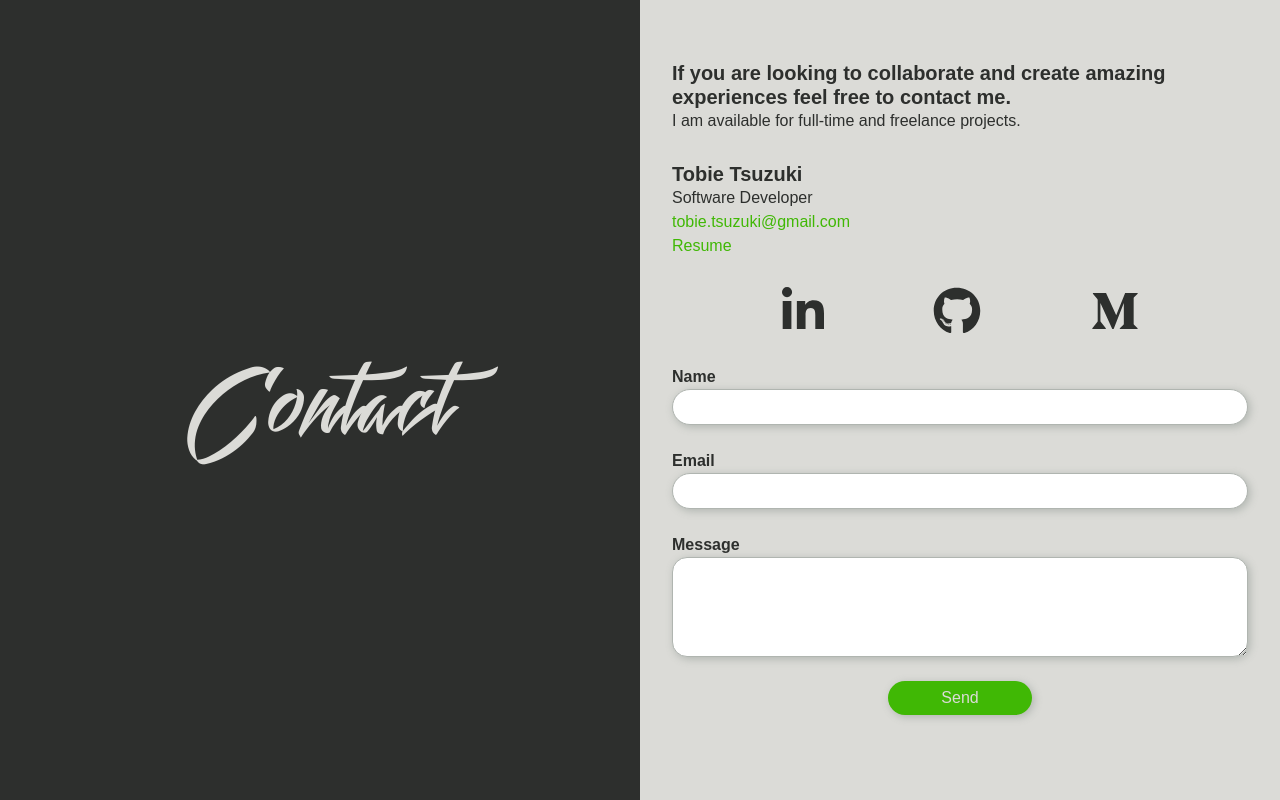
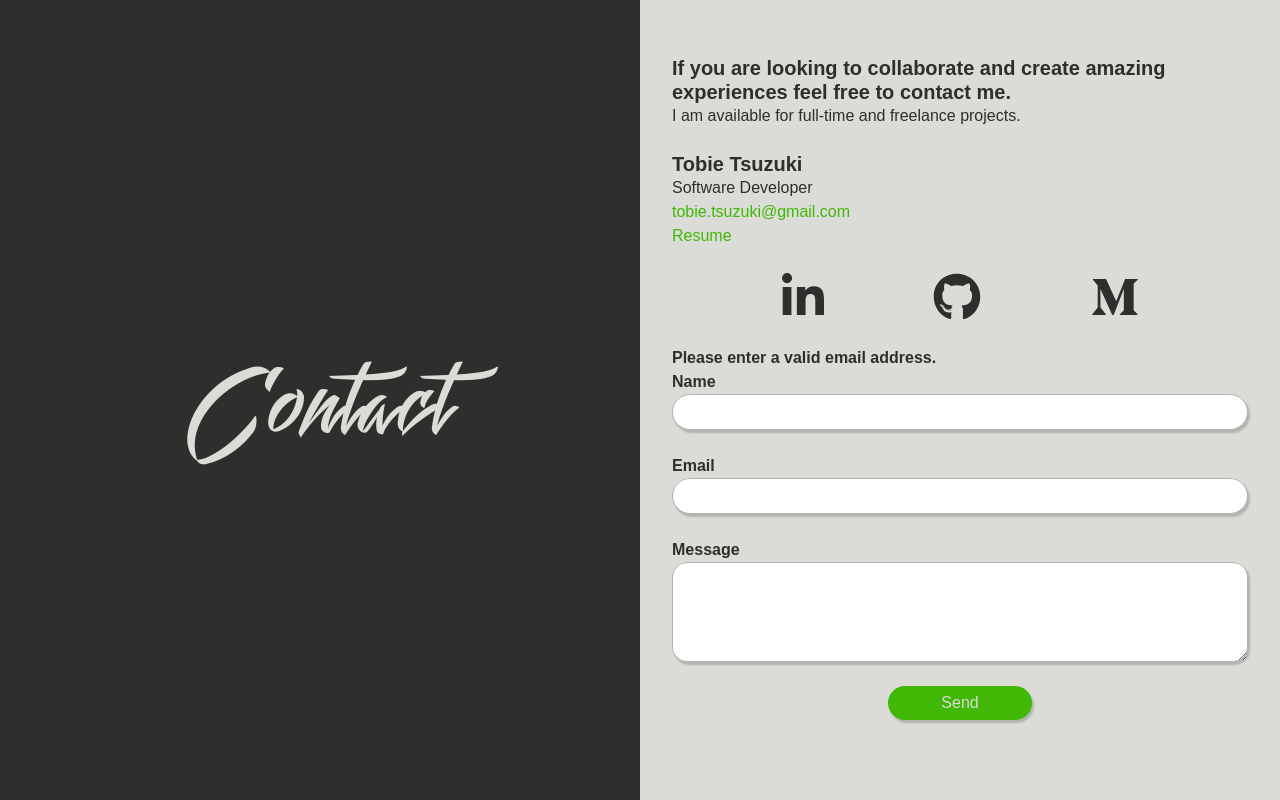
Before and after one commit to Nepsaco/portfolio, a Vue app: page / in a window 1280 px wide. Shown: the part 2400-3200 px from the top of the page. Built offline with nearby package versions, Linux system fonts and the light colour scheme; a web font is replaced by a local one.

Commit message:
updated send email function

```diff
--- a/src/components/EmailForm.vue
+++ b/src/components/EmailForm.vue
@@ -22,7 +22,7 @@ export default {
       name: '',
       email: {
         value: '',
-                valid: true,
+        valid: false,
       },
       message: {
         text: '',
@@ -43,8 +43,8 @@ export default {
         this.name = ''
         this.email.value = ''
         this.message.text = ''
+        this.sendEmail(event)
       }
-            this.sendEmail(event)
     },
 
     validate(input){
@@ -80,7 +80,7 @@ export default {
     margin-bottom: 1.5rem;
     border: 1px solid $grey;
     border-radius: 30px;
-        box-shadow: 2px 2px 8px $grey;
+    box-shadow: 2px 3px 2px $grey;
     &:focus {
       outline: none;
       box-shadow: 2px 2px 16px $dark;
--- a/src/views/Contact.vue
+++ b/src/views/Contact.vue
@@ -1,4 +1,5 @@
 <template>
+
     <section class='contact' id='contact'>
         <div class='contact-title'>
             <h1>Contact</h1>
@@ -64,7 +65,6 @@ export default {
     }
 }
 
-
 .contact-content {
     display: flex;
     flex-direction: column;
```
Lines whose indentation alone changed are shown as unchanged.
